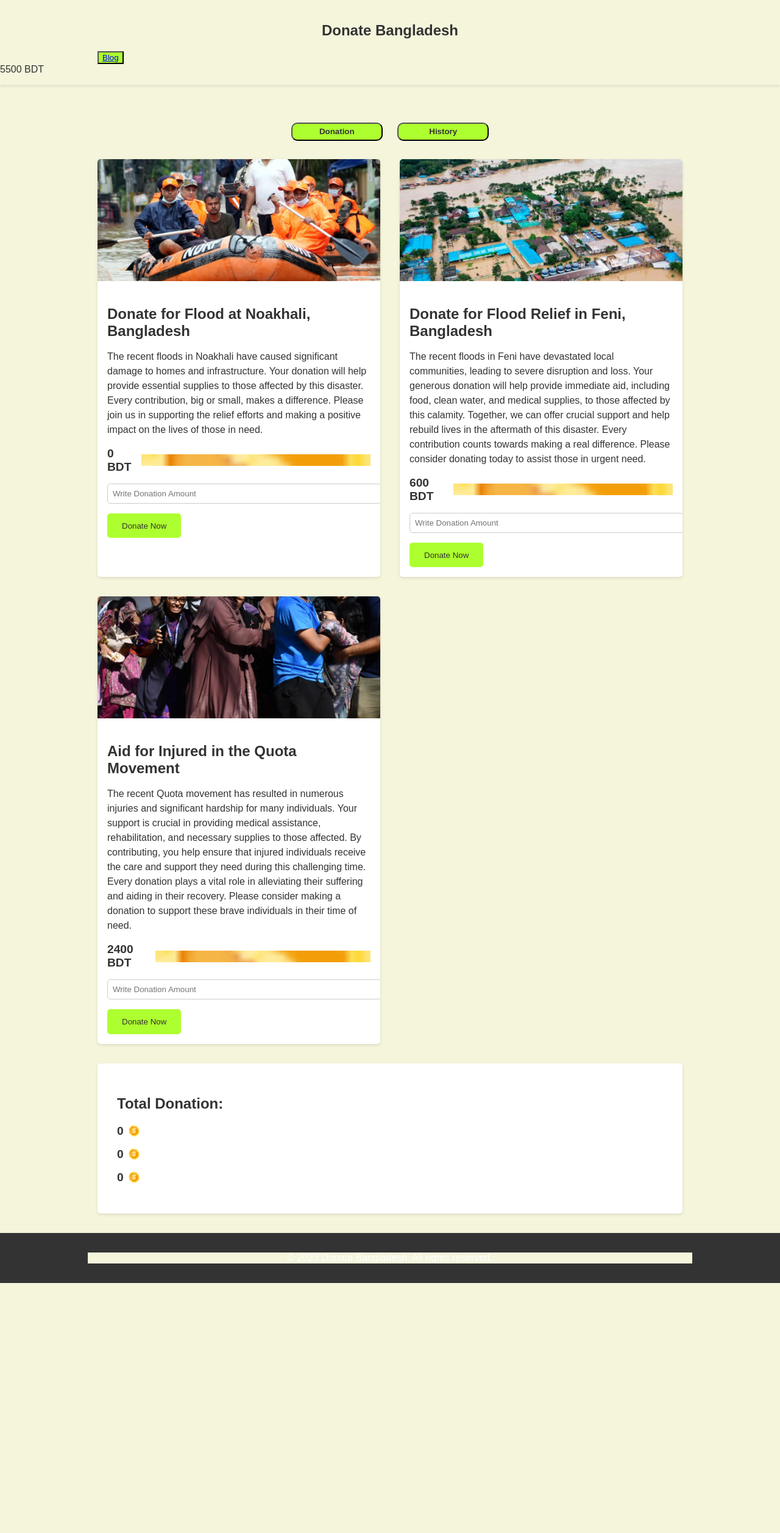
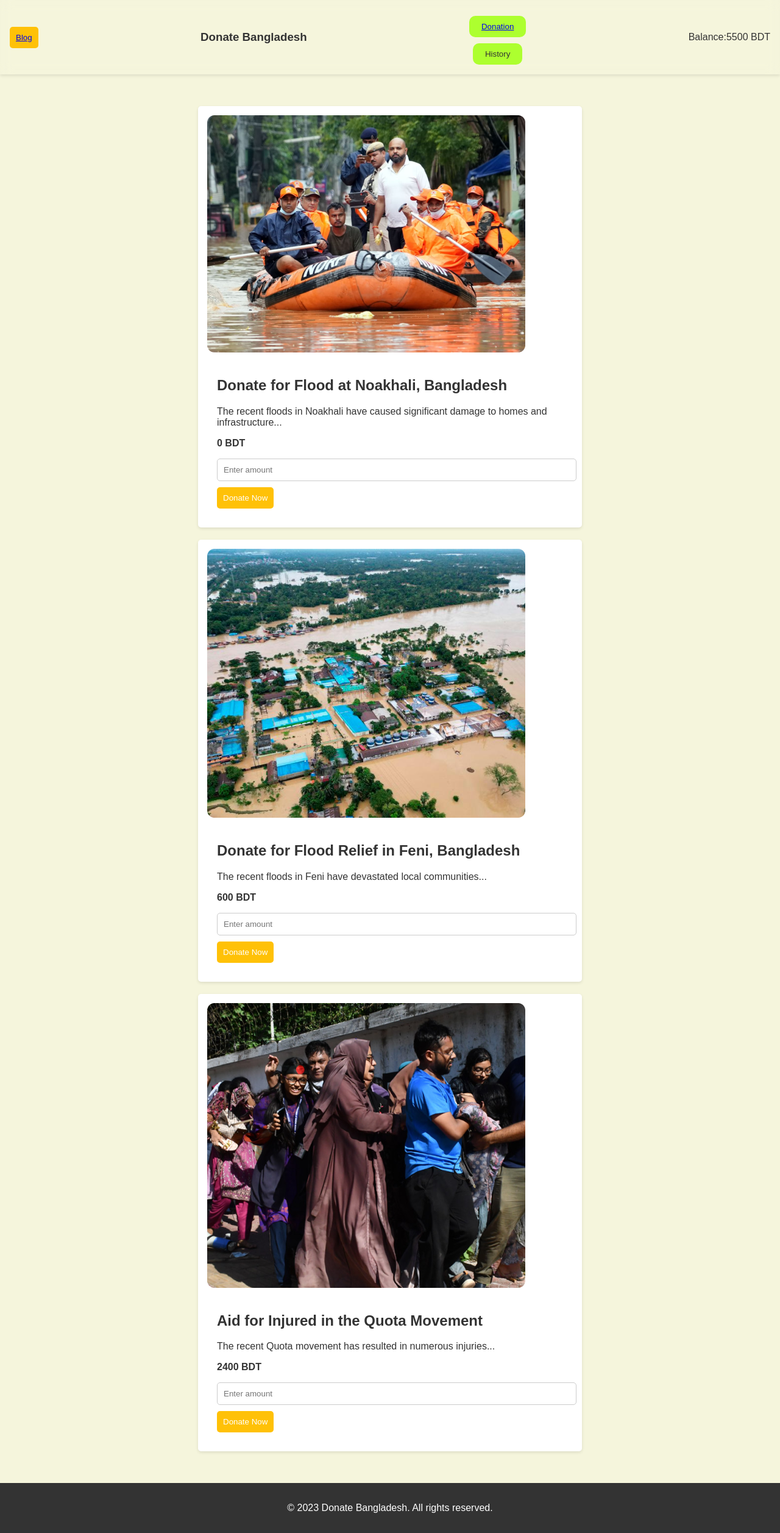
Before and after one commit to mohammedibrahimshawon/CareInCrisis, a plain HTML site: page index.html in a window 1280 px wide. Shown: the whole page at 61% size. Before the commit the page ends 2104 px from the top, so only its background shows below. Drawn offline with Linux system fonts and the light colour scheme.

Commit message:
basic structure done

```diff
--- a/CSS/style.css
+++ b/CSS/style.css
@@ -1,95 +1,69 @@
-/* style.css */
+/* Basic Styling */
 body {
     font-family: Arial, sans-serif;
     margin: 0;
     padding: 0;
-    /* background-color: #f5f5f5; */
+    background-color: beige;
     color: #333;
-    background-color: beige;
 }
 
 header {
-    /* background-color: #fff; */
     padding: 1rem 0;
     box-shadow: 0 2px 5px rgba(0, 0, 0, 0.1);
-
-}
-
-.container {
-    max-width: 960px;
-    margin: 0 auto;
-    padding: 0 1rem;
-    background-color: beige;
-}
-
-.container h1{
-    text-align: center;
-}
-
-.option nav{
-    text-align: center;
-    margin: 20px;
-
-}
-
-.option button{
-    color: #333;
-    background-color: greenyellow;
-    border-radius: 10px;
-    height: 30px;
-    width: 150px;
-    margin: 10px;
-
-}
-
-.container button{
-    color: #333;
-    background-color: greenyellow;
-
+    position: sticky;
+    top: 0;
+    backdrop-filter: blur(10px);
 }
 
 nav {
-    text-align: right;
+    display: flex;
+    justify-content: space-between;
+    align-items: center;
+    padding: 0 1rem;
 }
 
-nav ul {
-    margin: 0;
-    padding: 0;
-    list-style: none;
+.blog-btn {
+    float: left;
 }
 
-nav li {
-    display: inline-block;
-    margin-left: 2rem;
+h1 {
+    text-align: center;
+    margin: 0;
 }
 
-nav a {
-    text-decoration: none;
+.nav-buttons {
+    display: flex;
+    flex-direction: column;
+    align-items: center;
+}
+
+#donation-btn, #history-btn {
+    margin-top: 10px;
+    background-color: greenyellow;
     color: #333;
-    font-weight: bold;
+    border-radius: 10px;
+    padding: 10px 20px;
+    border: none;
+    cursor: pointer;
+}
+
+.balance-container {
+    display: flex;
+    justify-content: flex-end;
+    padding: 10px 0;
 }
 
 main {
-    padding: 2rem 0;
-}
-
-.donation-section {
-    display: grid;
-    grid-template-columns: repeat(auto-fit, minmax(300px, 1fr));
-    gap: 2rem;
+    padding: 2rem 1rem;
 }
 
 .donation-card {
+    margin: 20px auto;
+    padding: 15px;
+    max-width: 600px;
     background-color: #fff;
     border-radius: 5px;
     box-shadow: 0 2px 5px rgba(0, 0, 0, 0.1);
-    overflow: hidden;
-}
-
-.donation-card img {
-    width: 100%;
-    height: 200px;
-    object-fit: cover;
 }
 
 .donation-info {
@@ -97,65 +71,69 @@ main {
 }
 
 .donation-info h2 {
-    margin-bottom: 1rem;
     color: #333;
 }
 
-.donation-info p {
+.donation-amount {
+    font-weight: bold;
     margin-bottom: 1rem;
-    line-height: 1.5;
 }
 
-.donation-amount {
-    display: flex;
-    align-items: center;
-    margin-bottom: 1rem;
-    font-size: 1.2rem;
-    font-weight: bold;
-}
-
-.donation-amount .amount {
-    margin-right: 0.5rem;
-}
-
-.donation-amount img {
-    height: 1.2rem;
-    vertical-align: middle;
+.error-message {
+    color: red;
 }
 
 input[type="number"] {
+    padding: 10px;
+    border: 1px solid #ccc;
+    border-radius: 5px;
     width: 100%;
-    padding: 0.5rem;
-    margin-bottom: 1rem;
-    border: 1px solid #ccc;
+    margin-bottom: 10px;
+}
+
+button {
+    background-color: #ffc107;
+    color: #fff;
+    padding: 10px;
+    border: none;
+    border-radius: 5px;
+    cursor: pointer;
+}
+
+button:hover {
+    background-color: #e0a800;
+}
+
+#confirmationCard {
+    display: none;
+    position: fixed;
+    top: 50%;
+    left: 50%;
+    transform: translate(-50%, -50%);
+    background-color: #fff;
+    padding: 20px;
+    box-shadow: 0 2px 5px rgba(0, 0, 0, 0.2);
     border-radius: 5px;
 }
 
-.donate-button {
-    background-color: #ffc107;
-    color: #fff;
-    padding: 0.8rem 1.5rem;
-    border: none;
+#historyCard {
+    display: none;
+    padding: 20px;
+    background-color: #fff;
     border-radius: 5px;
-    cursor: pointer;
-    transition: background-color 0.3s ease;
+    box-shadow: 0 2px 5px rgba(0, 0, 0, 0.1);
+    margin: 20px auto;
+    max-width: 600px;
 }
 
-.donate-button:hover {
-    background-color: #e0a800;
-}
-
-.donation-total {
-    background-color: #fff;
-    padding: 2rem;
-    margin-top: 2rem;
-    border-radius: 5px;
-    box-shadow: 0 2px 5px rgba(0, 0, 0, 0.1);
+#history-btn.clicked {
+    background-color: #ffc107;
+    color: #333;
 }
 
 footer {
     background-color: #333;
     color: #fff;
-    padding: 1rem 0;
     text-align: center;
+    padding: 1rem;
 }
--- a/index.html
+++ b/index.html
@@ -9,90 +9,85 @@
 <body>
     <header>
         <section class="container1">
-                    <div class="container">
+            <nav>
+                <button class="blog-btn"><a href="#">Blog</a></button>
                 <h1>Donate Bangladesh</h1>
-                       <button><a href="#">Blog</a></button>
-
+                <div class="nav-buttons">
+                    <button id="donation-btn"><a href="#">Donation</a></button>
+                    <button id="history-btn" onclick="openHistory()">History</a></button>
                 </div>
-                     <div class="balance">
+                <div class="balance-container">
+                    <span>Balance:</span>
                     <span id="balance">5500 BDT</span>
                 </div>
+            </nav>
         </section>
     </header>
 
     <main>
-      <div class="option">
-        <nav>
-            <ul>
-
-                <button><a href="#">Donation</a></button>
-               <button><a href="#">History</a></button>
-            </ul>
-        </nav>
-      </div>
-
-
         <div class="container">
             <section class="donation-section">
+                <!-- Donation Card 1 -->
                 <div class="donation-card">
                     <img src="./assets/noakhali.png" alt="Flood at Noakhali">
                     <div class="donation-info">
                         <h2>Donate for Flood at Noakhali, Bangladesh</h2>
-                        <p>The recent floods in Noakhali have caused significant damage to homes and infrastructure. Your donation will help provide essential supplies to those affected by this disaster. Every contribution, big or small, makes a difference. Please join us in supporting the relief efforts and making a positive impact on the lives of those in need.</p>
+                        <p>The recent floods in Noakhali have caused significant damage to homes and infrastructure...</p>
                         <div class="donation-amount">
-                            <span class="amount">0 BDT</span>
-                            <img src="./assets/coin.png" alt="Taka Symbol">
+                            <span id="current-donation-amount-1">0</span> BDT
                         </div>
-                        <input type="number" placeholder="Write Donation Amount" id="donation-amount-1">
-                        <button class="donate-button" onclick="donate('donation-amount-1', 'donation-total-1')">Donate Now</button>
+                        <input type="number" id="donation-amount-1" placeholder="Enter amount">
+                        <button onclick="donate('Noakhali', 1)">Donate Now</button>
+                        <div id="error-message-1" class="error-message"></div>
                     </div>
                 </div>
 
+                <!-- Donation Card 2 -->
                 <div class="donation-card">
                     <img src="./assets/feni.png" alt="Flood Relief in Feni">
                     <div class="donation-info">
                         <h2>Donate for Flood Relief in Feni, Bangladesh</h2>
-                        <p>The recent floods in Feni have devastated local communities, leading to severe disruption and loss. Your generous donation will help provide immediate aid, including food, clean water, and medical supplies, to those affected by this calamity. Together, we can offer crucial support and help rebuild lives in the aftermath of this disaster. Every contribution counts towards making a real difference. Please consider donating today to assist those in urgent need.</p>
+                        <p>The recent floods in Feni have devastated local communities...</p>
                         <div class="donation-amount">
-                            <span class="amount">600 BDT</span>
-                            <img src="./assets/coin.png" alt="Taka Symbol">
+                            <span id="current-donation-amount-2">600</span> BDT
                         </div>
-                        <input type="number" placeholder="Write Donation Amount" id="donation-amount-2">
-                        <button class="donate-button" onclick="donate('donation-amount-2', 'donation-total-2')">Donate Now</button>
+                        <input type="number" id="donation-amount-2" placeholder="Enter amount">
+                        <button onclick="donate('Feni', 2)">Donate Now</button>
+                        <div id="error-message-2" class="error-message"></div>
                     </div>
                 </div>
 
+                <!-- Donation Card 3 -->
                 <div class="donation-card">
                     <img src="./assets/quota-protest.png" alt="Aid for Injured in the Quota Movement">
                     <div class="donation-info">
                         <h2>Aid for Injured in the Quota Movement</h2>
-                        <p>The recent Quota movement has resulted in numerous injuries and significant hardship for many individuals. Your support is crucial in providing medical assistance, rehabilitation, and necessary supplies to those affected. By contributing, you help ensure that injured individuals receive the care and support they need during this challenging time. Every donation plays a vital role in alleviating their suffering and aiding in their recovery. Please consider making a donation to support these brave individuals in their time of need.</p>
+                        <p>The recent Quota movement has resulted in numerous injuries...</p>
                         <div class="donation-amount">
-                            <span class="amount">2400 BDT</span>
-                            <img src="./assets/coin.png" alt="Taka Symbol">
+                            <span id="current-donation-amount-3">2400</span> BDT
                         </div>
-                        <input type="number" placeholder="Write Donation Amount" id="donation-amount-3">
-                        <button class="donate-button" onclick="donate('donation-amount-3', 'donation-total-3')">Donate Now</button>
+                        <input type="number" id="donation-amount-3" placeholder="Enter amount">
+                        <button onclick="donate('Quota Movement', 3)">Donate Now</button>
+                        <div id="error-message-3" class="error-message"></div>
                     </div>
                 </div>
             </section>
+        </div>
 
-            <section class="donation-total">
-                <h2>Total Donation:</h2>
-                <div class="donation-amount">
-                    <span class="amount" id="donation-total-1">0</span>
-                    <img src="./assets/coin.png" alt="Taka Symbol">
-                </div>
-                <div class="donation-amount">
-                    <span class="amount" id="donation-total-2">0</span>
-                    <img src="./assets/coin.png" alt="Taka Symbol">
-                </div>
-                <div class="donation-amount">
-                    <span class="amount" id="donation-total-3">0</span>
-                    <img src="./assets/coin.png" alt="Taka Symbol">
+        <!-- Donation History Section -->
+        <section id="historyCard" style="display: none;">
+            <h2>Donation History</h2>
+            <ul id="donation-history-list"></ul>
+            <button onclick="closeHistory()">Close History</button>
+        </section>
+
+        <!-- Confirmation Card -->
+        <section id="confirmationCard" style="display: none;">
+            <div class="card">
+                <h2>Thank you for your donation!</h2>
+                <button onclick="closeConfirmationCard()">Close</button>
             </div>
         </section>
-        </div>
     </main>
 
     <footer>
@@ -100,6 +95,7 @@
             <p>&copy; 2023 Donate Bangladesh. All rights reserved.</p>
         </div>
     </footer>
+
     <script src="script.js"></script>
 </body>
 </html>
--- a/script.js
+++ b/script.js
@@ -1,8 +1,66 @@
-// script.js
-function donate(donationAmountId, donationTotalId) {
-    const donationAmount = document.getElementById(donationAmountId).value;
-    const donationTotal = document.getElementById(donationTotalId);
-    if (donationAmount) {
-      donationTotal.textContent = parseInt(donationTotal.textContent) + parseInt(donationAmount);
+let donationHistory = JSON.parse(localStorage.getItem('donationHistory')) || [];
+
+function donate(country, cardId) {
+    const donationAmountInput = document.getElementById(`donation-amount-${cardId}`);
+    const donationAmount = parseInt(donationAmountInput.value);
+    const currentDonationElement = document.getElementById(`current-donation-amount-${cardId}`);
+    const balanceElement = document.getElementById('balance');
+    const errorMessage = document.getElementById(`error-message-${cardId}`);
+
+    if (isNaN(donationAmount) || donationAmount < 100) {
+        errorMessage.textContent = 'Please enter a valid amount (minimum 100 BDT)';
+        donationAmountInput.style.borderColor = 'red';
+    } else {
+        errorMessage.textContent = '';
+        donationAmountInput.style.borderColor = '';
+
+        // Update current donation and balance
+        currentDonationElement.textContent = parseInt(currentDonationElement.textContent) + donationAmount + ' BDT';
+        balanceElement.textContent = (parseInt(balanceElement.textContent) - donationAmount) + ' BDT';
+
+        // Save donation to history with timestamp and country
+        const donationRecord = {
+            amount: donationAmount,
+            country: country,
+            time: new Date().toLocaleString(),
+        };
+        donationHistory.push(donationRecord);
+        localStorage.setItem('donationHistory', JSON.stringify(donationHistory));
+
+        // Change button color
+        const button = donationAmountInput.nextElementSibling;
+        button.style.backgroundColor = 'green';
+
+        // Show confirmation card
+        showConfirmationCard();
     }
-  }
+}
+
+function showConfirmationCard() {
+    const card = document.getElementById('confirmationCard');
+    card.style.display = 'block';
+}
+
+function closeConfirmationCard() {
+    const card = document.getElementById('confirmationCard');
+    card.style.display = 'none';
+}
+
+function openHistory() {
+    const historyCard = document.getElementById('historyCard');
+    const historyList = document.getElementById('donation-history-list');
+    historyList.innerHTML = ''; // Clear previous history
+    const savedHistory = JSON.parse(localStorage.getItem('donationHistory')) || [];
+    savedHistory.forEach(record => {
+        const listItem = document.createElement('li');
+        listItem.textContent = `${record.amount} BDT donated to ${record.country} on ${record.time}`;
+        historyList.appendChild(listItem);
+    });
+
+    historyCard.style.display = 'block';
+}
+
+function closeHistory() {
+    const historyCard = document.getElementById('historyCard');
+    historyCard.style.display = 'none';
+}
```
Also changed, not shown: blog.html (added, +23 -0 lines). Lines whose indentation alone changed are shown as unchanged.
